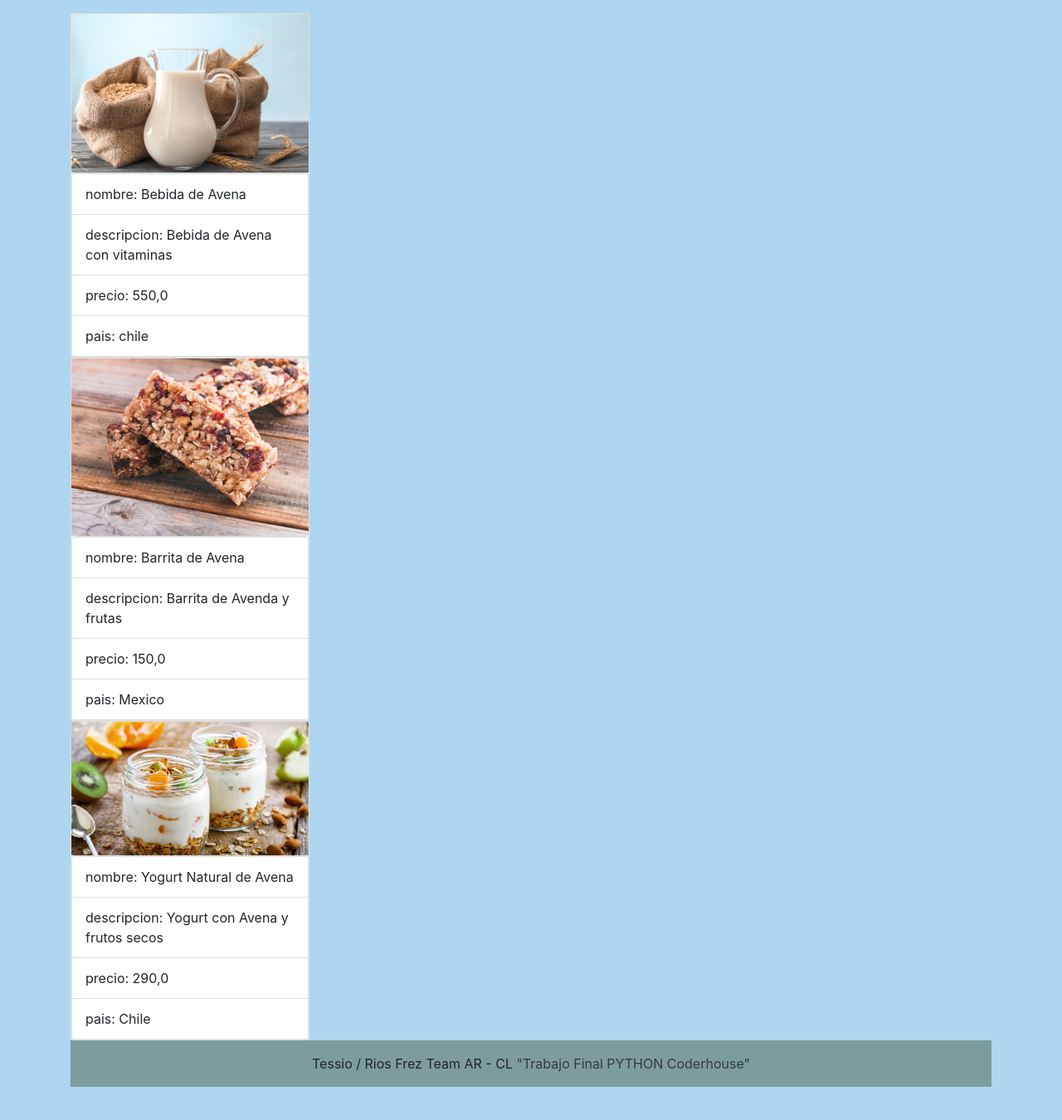
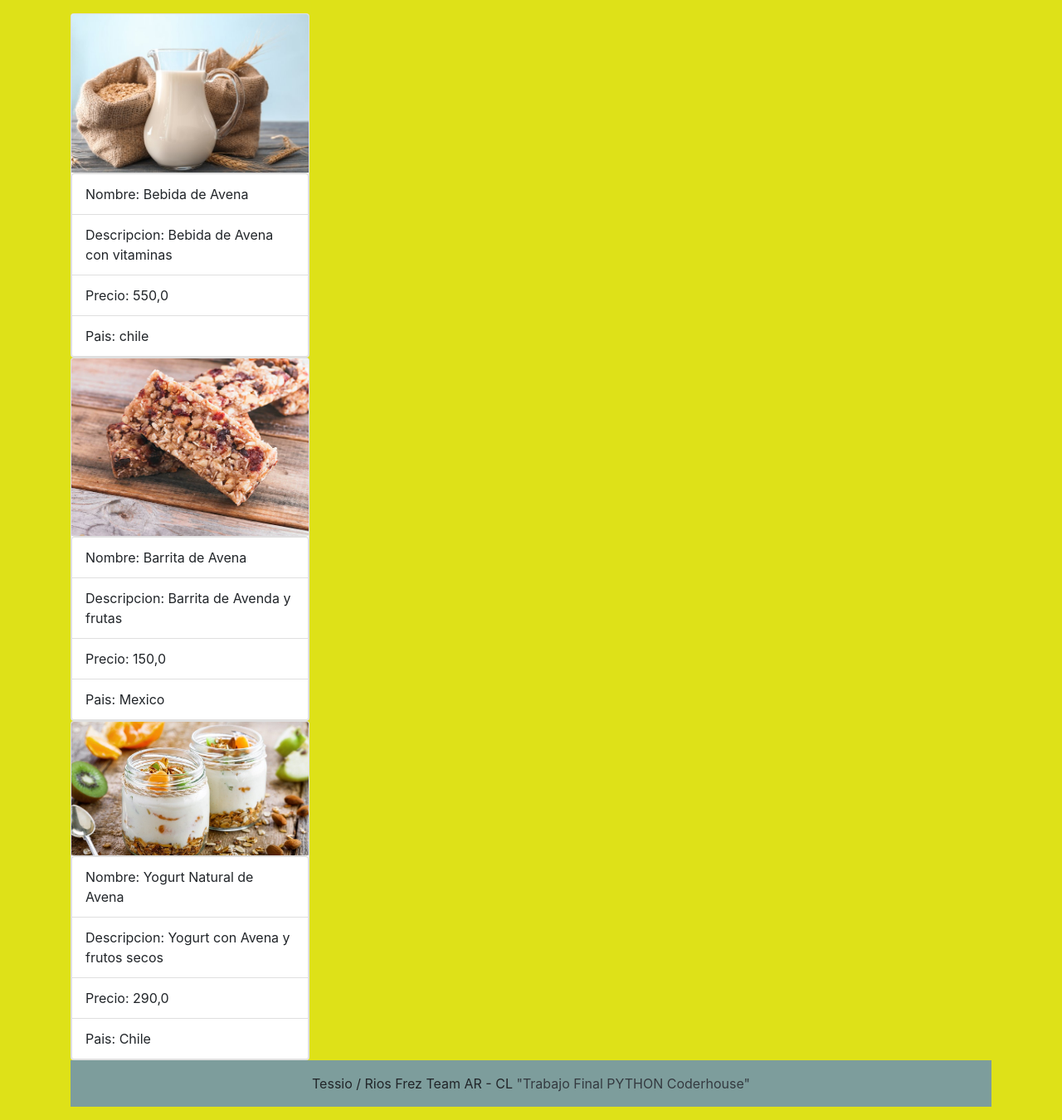
Before and after one commit to joseignaciotessio/Entrega1-Rios-Perez-Tessio, a Django app: page /Healthdrink/ in a window 1280 px wide; the page is wider, and only the part inside the window is pictured. Shown: the part 92-1442 px from the top of that part at 83% size. Before the commit the page ends 1402 px from the top of that part, so only its background shows below. Run offline with Django 4.2, Linux system fonts and the light colour scheme; data comes from the database, SQL or seed files in the repository; both versions use the stored data as it was after the commit.

Commit message:
Pull y push cambios

```diff
--- a/proyecto_final/nutrisur/views.py
+++ b/proyecto_final/nutrisur/views.py
@@ -152,6 +152,6 @@ def update_product(request, pk):
 
     elif request.method == 'GET':
         product = Healthdrink.objects.get(id=pk)
-        form = Products_upload_form(initial={'name':product.name,'price':product.price,'description':product.description,'country':product.country,'image':product.image})
+        form = Products_upload_form(initial={'name':product.name,'price':product.price,'description':product.description,'country':product.country})
         context = {'form':form}
         return render(request, 'update_product.html', context=context)
--- a/proyecto_final/templates/base.html
+++ b/proyecto_final/templates/base.html
@@ -16,9 +16,9 @@
     </title>
 </head>
 
-<body style="background-color: #AED6F1">
+<body style="background-color: #DEE118">
 
-    <nav class="navbar navbar-expand-lg navbar-light bg-light">
+    <nav class="navbar navbar-expand-lg navbar-light bg-light" >
         <a class="navbar-brand" href="/">Nutrisur</a>
         <button class="navbar-toggler" type="button" data-toggle="collapse" data-target="#navbarSupportedContent"
             aria-controls="navbarSupportedContent" aria-expanded="false" aria-label="Toggle navigation">
--- a/proyecto_final/templates/healthdrink.html
+++ b/proyecto_final/templates/healthdrink.html
@@ -15,10 +15,10 @@
         <img src="https://img.freepik.com/vector-premium/etiqueta-sello-verde-100-ciento-natural-productos-aditivos-ni-conservantes_101884-1703.jpg" class="card-img-top">
         {% endif %}
     <ul class="list-group list-group-light">
-      <li class="list-group-item px-3">nombre: {{i.name}}</li>
-      <li class="list-group-item px-3">descripcion: {{i.description}} </li>
-      <li class="list-group-item px-3">precio: {{i.price}} </li>
-      <li class="list-group-item px-3">pais: {{i.country}} </li>
+      <li class="list-group-item px-3">Nombre: {{i.name}}</li>
+      <li class="list-group-item px-3">Descripcion: {{i.description}} </li>
+      <li class="list-group-item px-3">Precio: {{i.price}} </li>
+      <li class="list-group-item px-3">Pais: {{i.country}} </li>
 
     </ul>
 
--- a/proyecto_final/templates/sale.html
+++ b/proyecto_final/templates/sale.html
@@ -7,7 +7,7 @@
 {% block contenido_que_cambia %}
 
 
-  <p><a style ="color:white">"Solo para registrados, un 35% de Descuento sobre la 1er compra. "</a><p>
+  <p><a style ="color:black">"Solo para registrados, un 35% de Descuento sobre la 1er compra. "</a><p>
 
       <p style="background-color: #777799; color: #f1f1f1; font-weight: bold">
         "Al hacer tu pedido, te indicaremos como obtener este beneficio al pagar "
```
Also changed, not shown: proyecto_final/db.sqlite3, proyecto_final/media/products/VITTO_GEOPLANO.jpeg (added), proyecto_final/media/products/recetas-de-bebidas-con-avena-is_4mhDI4N.jpg (added), proyecto_final/media/products/recetas-de-bebidas-con-avena-is_FRK2qe5.jpg (added).
